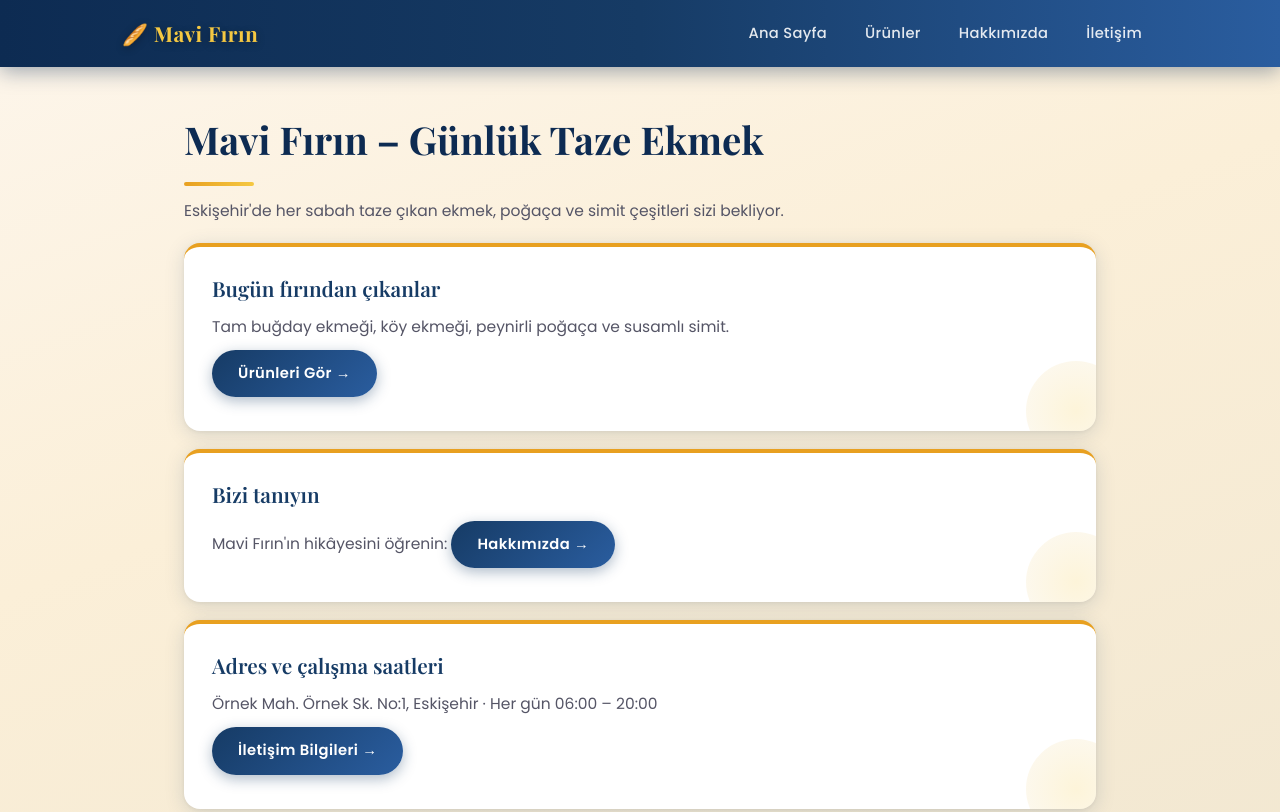
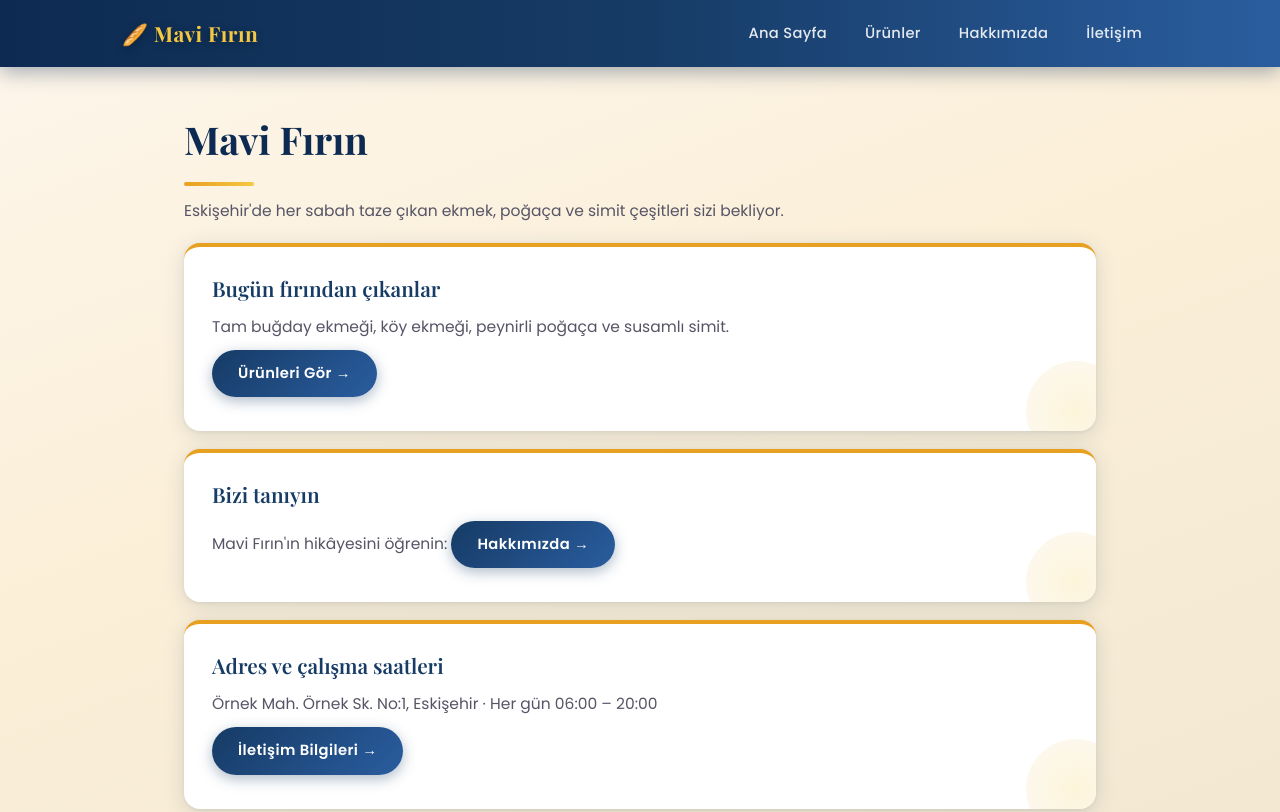
Before and after one commit to Sedefelmass/MaviF-r-n, a plain HTML site: page index.html in a window 1280 px wide. Shown: the top 812 px of the page. Drawn offline with nearby package versions, Linux system fonts and the light colour scheme.

Commit message:
Ana sayfa başlığı düzeltildi

```diff
--- a/index.html
+++ b/index.html
@@ -17,7 +17,7 @@
     </nav>
   </header>
   <main>
-    <h1>Mavi Fırın – Günlük Taze Ekmek</h1>
+    <h1>Mavi Fırın</h1>
     <p>Eskişehir'de her sabah taze çıkan ekmek, poğaça ve simit çeşitleri sizi bekliyor.</p>
     <div class="kart">
       <h2>Bugün fırından çıkanlar</h2>
```
